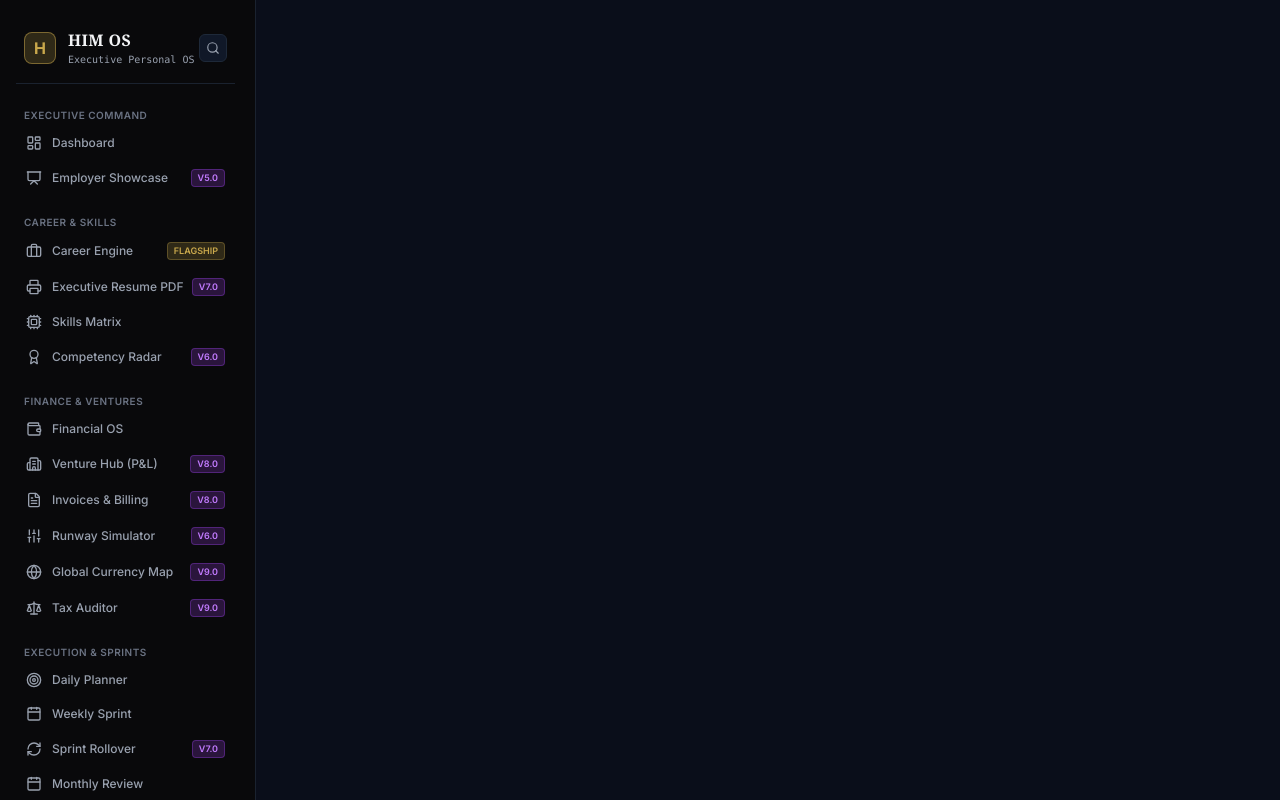
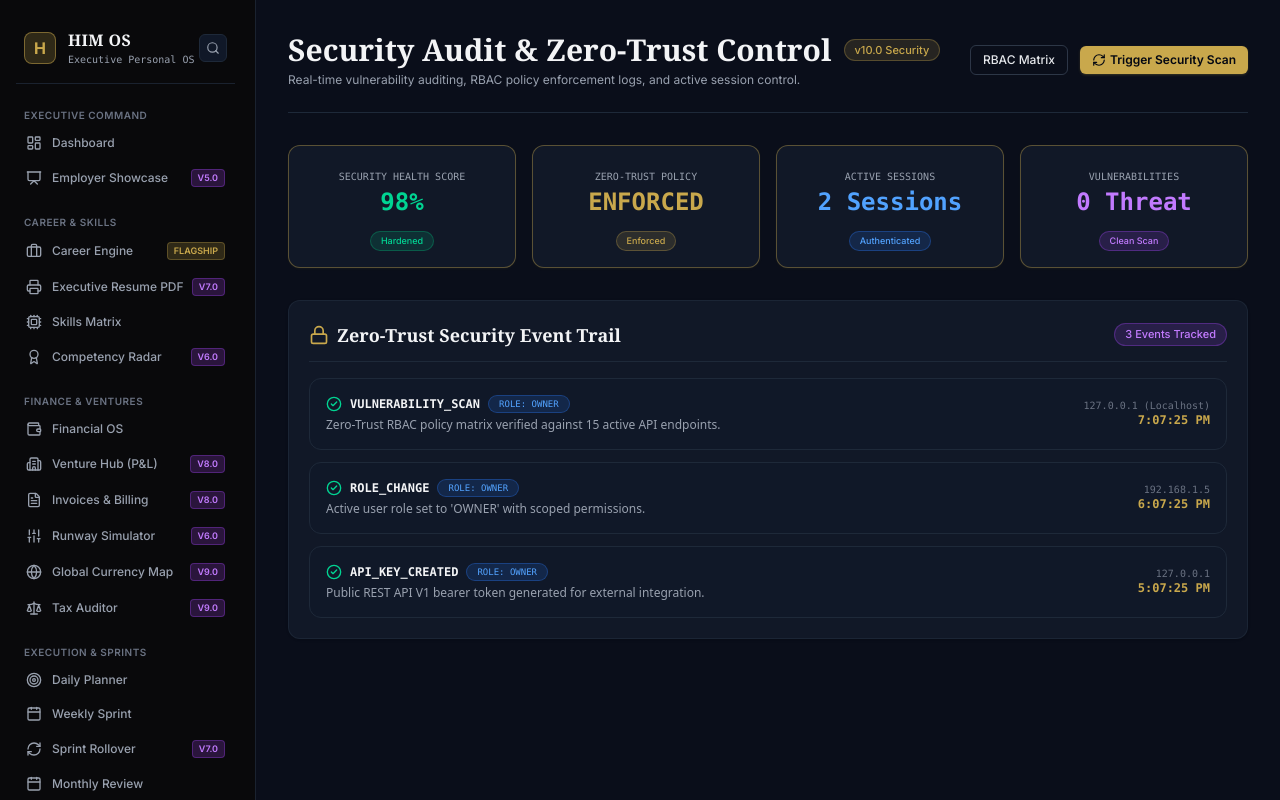
Before and after one commit to Quantumdata66/him-os, a Next.js app: page /auth/audit in a window 1280 px wide. Shown: the top 800 px of the page. Built offline with nearby package versions, Linux system fonts and the light colour scheme; no server answers; a web font is replaced by a local one.

Commit message:
fix(v10): resolve RbacService getActiveRole method call in Security Audit Service

```diff
--- a/src/core/auth/securityAuditEngine.ts
+++ b/src/core/auth/securityAuditEngine.ts
@@ -20,7 +20,7 @@ export interface SecurityAuditReport {
 
 export class SecurityAuditService {
   static getAuditReport(): SecurityAuditReport {
-    const currentRole = RbacService.getCurrentRole();
+    const currentRole = RbacService.getActiveRole();
 
     const logs: SecurityEventLog[] = [
       {
```
